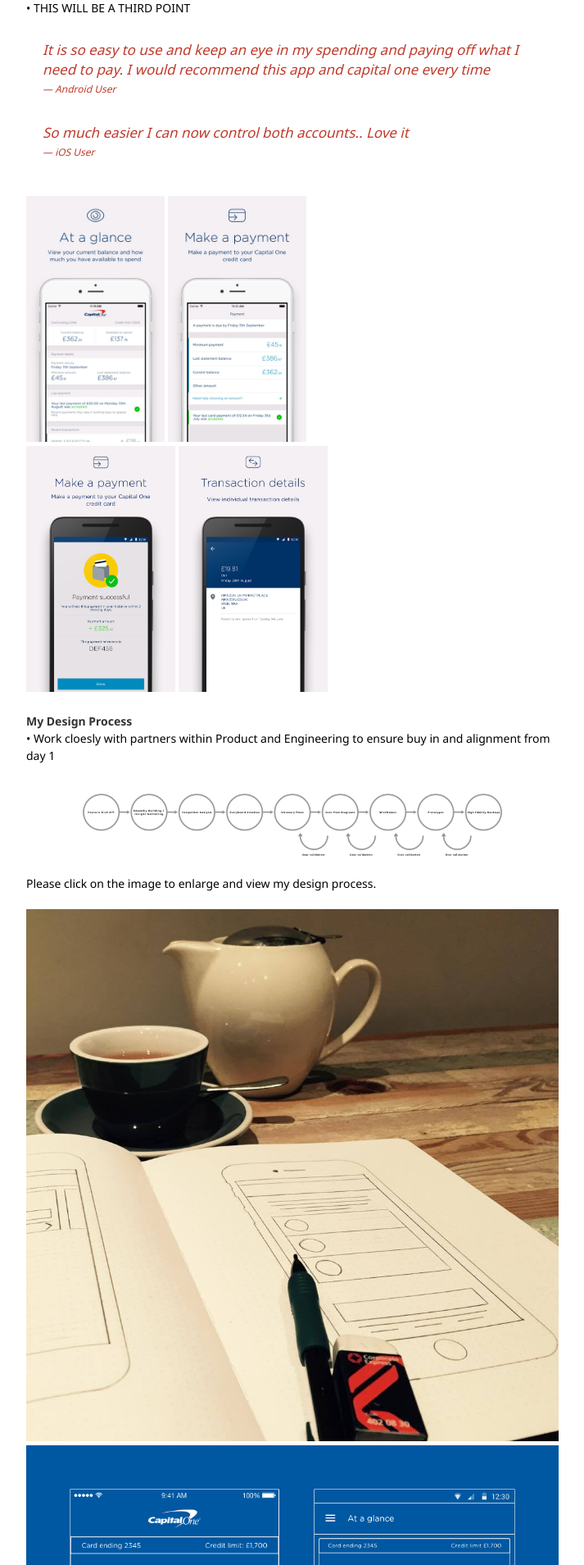
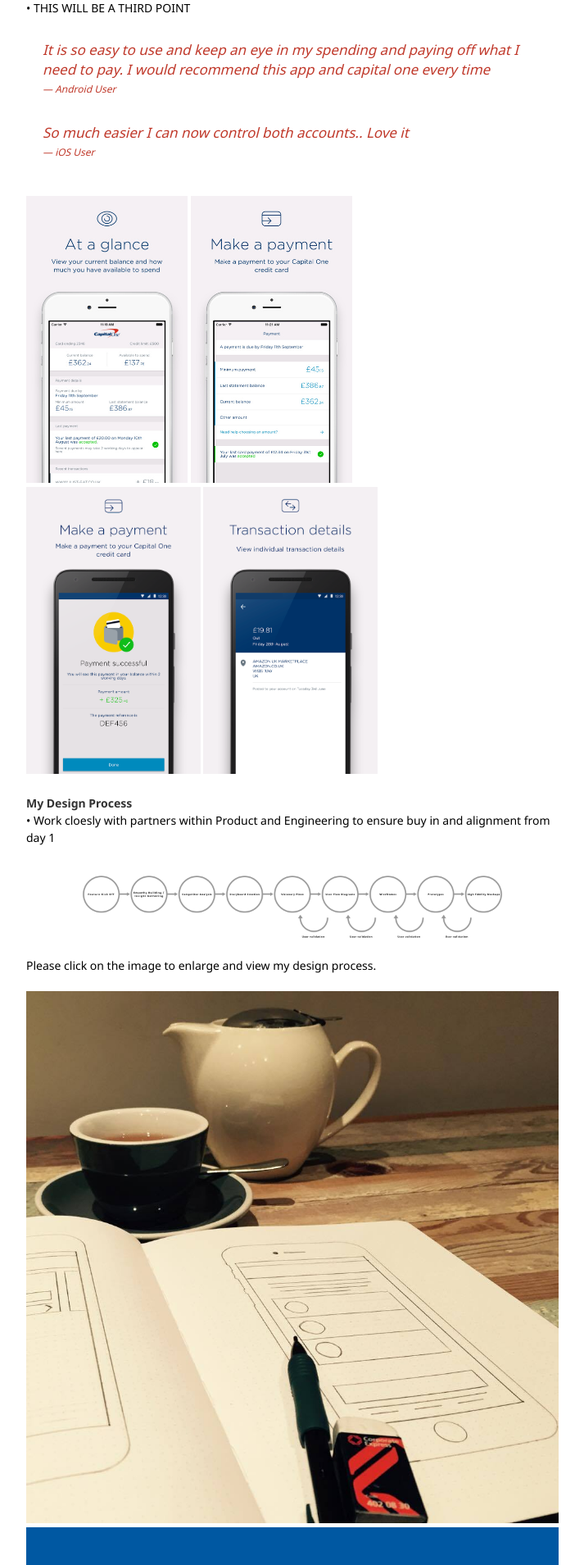
Before and after one commit to syeef/syeefkarim-2016-v0, a Jekyll site: the page built from portfolio/capitalone.md, in a window 1280 px wide. Shown: the part 785-2694 px from the top of the page at 82% size, without its empty margins (279-992 px from the left). Built offline with Jekyll 4.4.1, drawn with Linux system fonts in a browser that asks for light colours.

Commit message:
update capital one page

```diff
--- a/portfolio/capitalone.md
+++ b/portfolio/capitalone.md
@@ -25,11 +25,11 @@ Create a mobile app to allow customers to easily service their accounts, receive
 >So much easier I can now control both accounts.. Love it <cite>iOS User</cite>
 
 <br>
-<img src="/images/posts/capitalone/iOSAAG.png" height="300px">
-<img src="/images/posts/capitalone/iOSPayment.png" height="300px">
+<img src="/images/posts/capitalone/iOSAAG.png" height="350px">
+<img src="/images/posts/capitalone/iOSPayment.png" height="350px">
 <br>
-<img src="/images/posts/capitalone/AnroidSuccessfulPayment.png" height="300px">
-<img src="/images/posts/capitalone/AndroidTransactionDetails.png" height="300px">
+<img src="/images/posts/capitalone/AnroidSuccessfulPayment.png" height="350px">
+<img src="/images/posts/capitalone/AndroidTransactionDetails.png" height="350px">
 
 **My Design Process**
 • Work cloesly with partners within Product and Engineering to ensure buy in and alignment from day 1
```
